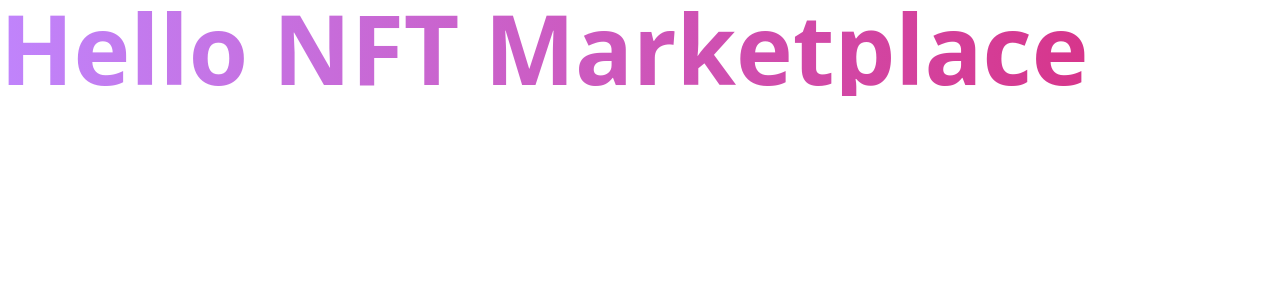
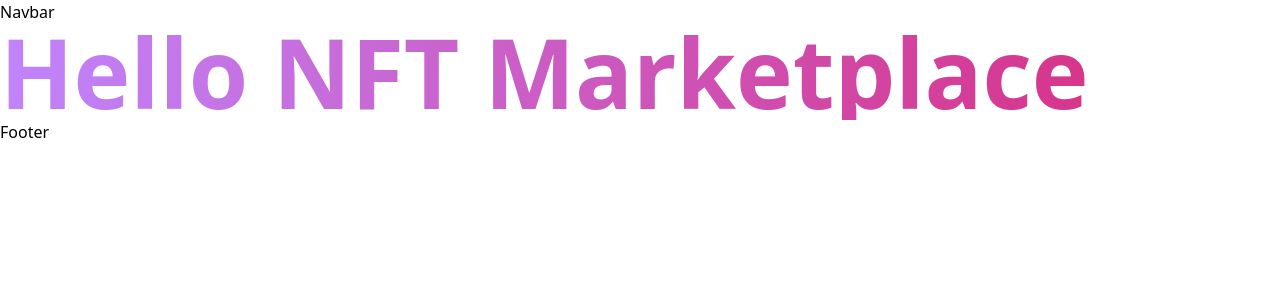
Before and after one commit to lmnzx/kryptokat, a Next.js app: page / in a window 1280 px wide. Shown: the top 300 px of the page. Built offline with nearby package versions, Linux system fonts and the light colour scheme.

Commit message:
next-themes and scafolding

```diff
--- /dev/null
+++ b/components/Footer.jsx
@@ -0,0 +1,7 @@
+import React from 'react';
+
+const Footer = () => (
+  <div>Footer</div>
+);
+
+export default Footer;
--- /dev/null
+++ b/components/Navbar.jsx
@@ -0,0 +1,7 @@
+import React from 'react';
+
+const Navbar = () => (
+  <div>Navbar</div>
+);
+
+export default Navbar;
--- /dev/null
+++ b/components/index.js
@@ -0,0 +1,4 @@
+import Navbar from './Navbar';
+import Footer from './Footer';
+
+export { Navbar, Footer };
--- a/package.json
+++ b/package.json
@@ -10,6 +10,7 @@
   },
   "dependencies": {
     "next": "12.1.6",
+    "next-themes": "^0.2.0",
     "react": "18.1.0",
     "react-dom": "18.1.0"
   },
--- a/pages/_app.js
+++ b/pages/_app.js
@@ -1,5 +1,20 @@
+import { ThemeProvider } from 'next-themes';
+import Script from 'next/script';
+
+import { Navbar, Footer } from '../components';
+
 import '../styles/globals.css';
 
-const MyApp = ({ Component, pageProps }) => <Component {...pageProps} />;
+const MyApp = ({ Component, pageProps }) => (
+  <ThemeProvider attribute="class">
+    <div className="dark:bg-nft-dark bg-white min-h-screen">
+      <Navbar />
+      <Component {...pageProps} />
+      <Footer />
+    </div>
+    <Script src="https://kit.fontawesome.com/d45b25ceeb.js" crossorigin="anonymous" />
+  </ThemeProvider>
+
+);
 
 export default MyApp;
```
Also changed, not shown: 1 other file (tests, documents, lock files or other folders).
